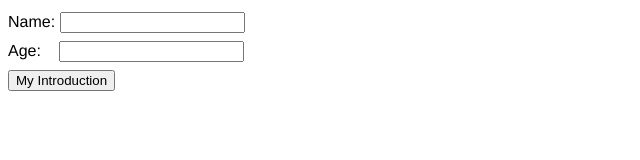
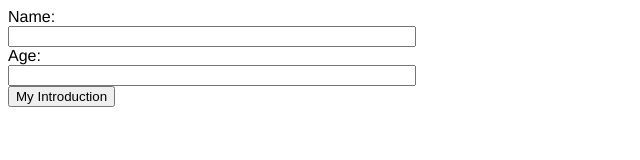
Before and after one commit to jurajlesko/javascript-OOP, a plain HTML site: page test.html in a window 1280 px wide. Shown: the whole page, without its empty margins (0-640 px from the left). Drawn offline with Linux system fonts and the light colour scheme.

Commit message:
CSS styling for of form updated

```diff
--- a/test.html
+++ b/test.html
@@ -8,8 +8,16 @@
     <style>
 
 	body {
-	    line-height: 1.8;
 	    font-family: helvetica;
+	}
+
+	.container {
+		width: 400px;
+	}
+
+	.container input {
+		width: 100%;
+		clear: both;
 	}
 
     </style>
@@ -18,10 +26,15 @@
 
   <body>
 
-    <span>Name:&nbsp;</span><input type="text" id="inp1" /><br />
-    <span>Age:&nbsp;&nbsp;&nbsp;&nbsp;</span><input type="number" id="inp2" /><br />
+	  <div class="container">
+
+	    <label>Name:</label><input type="text" id="inp1" /><br />
+	    <label>Age:</label><input type="number" id="inp2" /><br />
+
 	    <button id="btn">My Introduction</button>
-    <br />
+
+	  </div>
+
 	  <p id="demo"></p>
 
 	<script>
```
Lines whose indentation alone changed are shown as unchanged.
